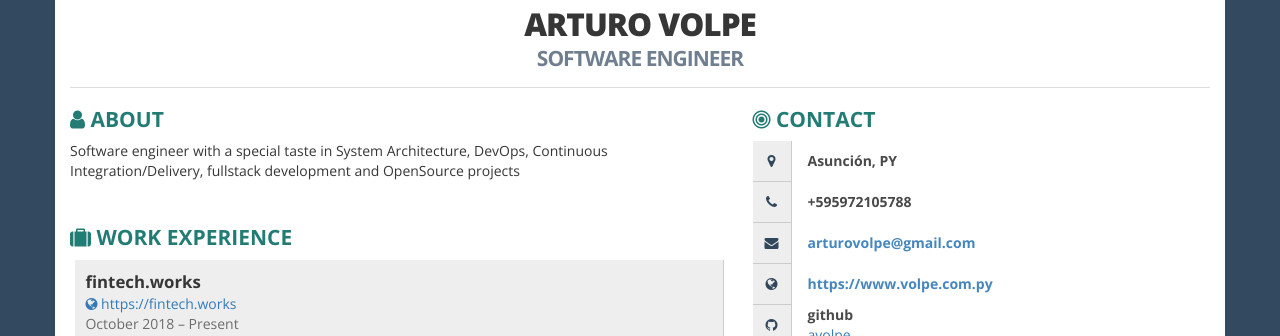
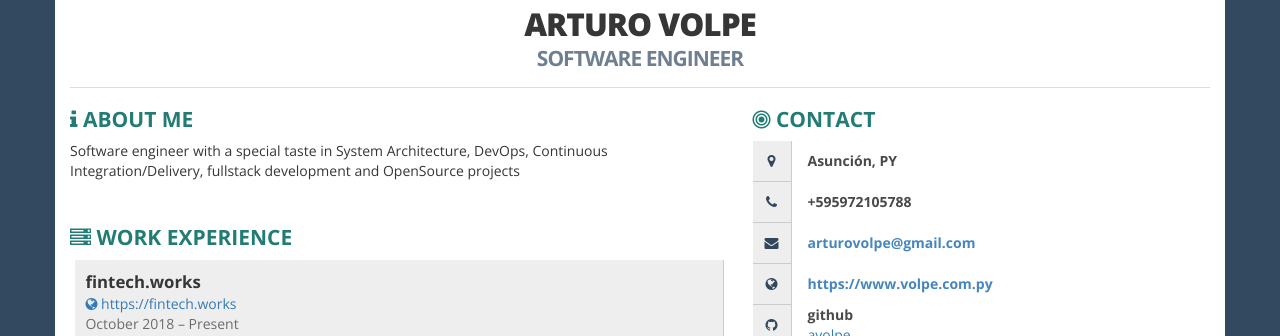
Before and after one commit to aVolpe/aVolpe.github.io, a Jekyll site: the page resume.html, which Jekyll copies as it is, in a window 1280 px wide and 900 px high. Shown: the part 170-506 px from the top of the window. Built offline with Jekyll 4.4.1, drawn with Linux system fonts in a browser that asks for light colours.

Commit message:
feat: Improve resume icons

```diff
--- a/resume.html
+++ b/resume.html
@@ -401,12 +401,12 @@ blockquote,
         <div class="col-xs-12 col-sm-7">
           <!-- ABOUT ME -->
           <div class="box">
-            <h2><i class="fa fa-user ico"></i> About</h2>
+            <h2><i class="fa fa-info ico"></i> About me</h2>
             <p>Software engineer with a special taste in System Architecture, DevOps, Continuous Integration/Delivery, fullstack development and OpenSource projects</p>
           </div>
           <!-- WORK EXPERIENCE -->
           <div class="box">
-            <h2><i class= "fa fa-suitcase ico"></i> Work Experience</h2>
+            <h2><i class= "fa fa-server ico"></i> Work Experience</h2>
               <div class="job clearfix">
                 <div class="row">
                   <div class="details">
@@ -813,7 +813,7 @@ blockquote,
           </div>
           <!-- Personal Projects -->
           <div class="box">
-            <h2><i class="fa fa-language ico"></i> Personal projects</h2>
+            <h2><i class="fa fa-bars ico"></i> Personal projects</h2>
             <ul class="list-group">
               <li class=" list-group-item">
                 <a href="https:&#x2F;&#x2F;cotizaciones.volpe.com.py" target= "_blank"><i class="fa fa-globe ico"></i> Cotizaciones del Paraguay</a>
```
